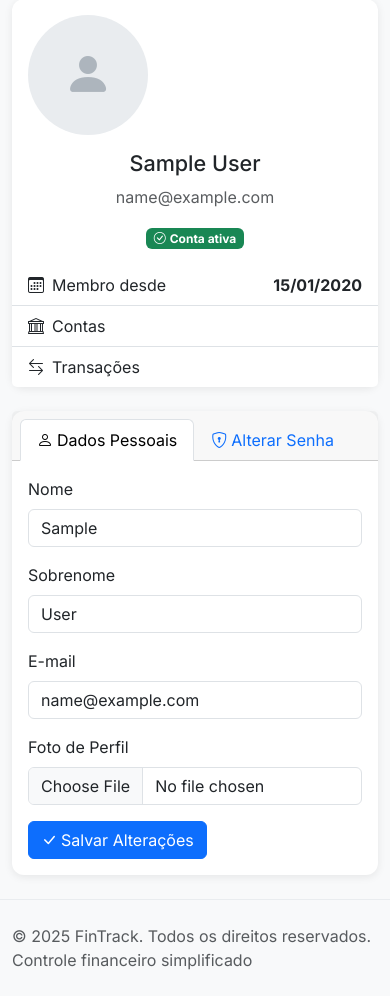
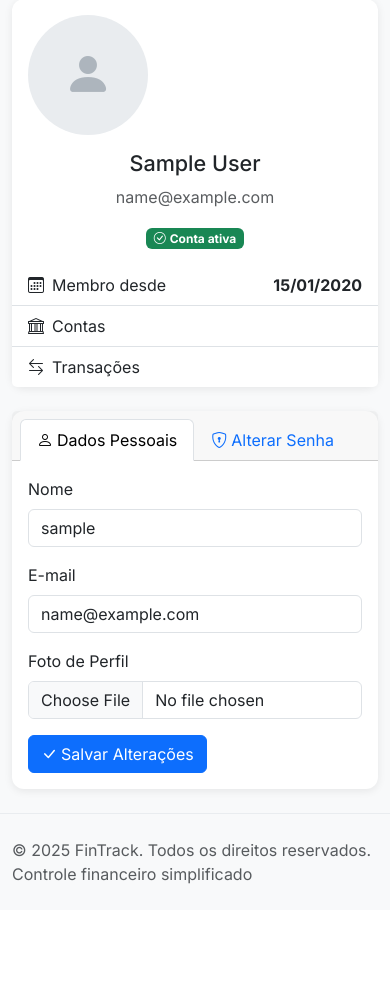
Before and after one commit to LucasOleques/fin-track, a Django app: page /user/profile/ in a window 390 px wide. Shown: the part 97-1093 px from the top of the page. After the commit the page ends 981 px from the top, so only its background shows below. Run offline with Django 5.2, Linux system fonts and the light colour scheme; a user stored in the database is signed in; tables that the repository leaves empty hold one stand-in row (values such as "Sample post").

Commit message:
fix: ajuste na view de user para login, alteracao de senha e template de user > profile.

```diff
--- a/fin_track_project/apps/user/views.py
+++ b/fin_track_project/apps/user/views.py
@@ -10,9 +10,7 @@ from django_filters.rest_framework import DjangoFilterBackend
 from django.shortcuts import render, redirect
 from django.contrib.auth.decorators import login_required
 from django.contrib.auth import login, logout, authenticate, update_session_auth_hash
-from django.contrib.auth.forms import AuthenticationForm, PasswordChangeForm
 from django.contrib import messages
-from django.http import HttpResponse
 
 from logs.audit_logger import registrar_log
 
@@ -46,47 +44,51 @@ class ClientViewSet(viewsets.GenericViewSet):
     def user_login_view(request):
         if request.method == 'POST':
             username_or_email = request.POST.get('username')
-            password = request.POST.get('password')
+            password_auth = request.POST.get('password')
 
-            user = None
-
-            if username_or_email and '@' in username_or_email:
-                user_email = Admin.objects.get(email=username_or_email)
-                try:
-                    user = authenticate(request, username=user_email.username, password=password)
-
+            try:
+                if username_or_email and '@' in username_or_email:
+                    user_email = Admin.objects.filter(email=username_or_email).first()
+                    if not user_email:
+                        messages.error(request, "Usuário ou senha inválidos.")
+                        return render(request, 'apps/user/login.html')
+                    user = authenticate(request, username=user_email.username, password=password_auth)
                     if user:
                         login(request, user)
+                        # registrar_log(username_or_email, "LOGIN_SUCCESS", "Login com e-mail realizado")
                         messages.success(request, "Login realizado.")
-
-                        registrar_log(user.username, "Login com e-mail", "Usuário fez login com e-mail.")
                         return redirect('dashboard')
                     else:
-                        messages.error(request, "Senha inválida.")
-                except Client.DoesNotExist:
-                    messages.error(request, "Credenciais inválidas."+ str(user) + " - " + str(username_or_email))
-                    pass
+                        # registrar_log(username_or_email, "LOGIN_FAIL", "Senha incorreta (email)")
+                        messages.error(request, "Usuário ou senha inválidos.")
+                        return render(request, 'apps/user/login.html')
 
-            elif username_or_email is not None:
-                user_username = Admin.objects.get(username=username_or_email)
-                try:
-                    user = authenticate(request, username=user_username.username, password=password)
-
+                else:
+                    user_username = Admin.objects.filter(username=username_or_email).first()
+                    if not user_username:
+                        # registrar_log(username_or_email, "LOGIN_FAIL", "Username não encontrado")
+                        messages.error(request, "Usuário ou senha inválidos.")
+                        return render(request, 'apps/user/login.html')
+                    # registrar_log(username_or_email, "LOGIN", "Username encontrado")
+                    user = authenticate(request, username=user_username.username, password=password_auth)
                     if user:
                         login(request, user)
+                        # registrar_log(username_or_email, "LOGIN_SUCCESS", "Login com username realizado")
                         messages.success(request, "Login realizado.")
-                        registrar_log(user.username, "Login com username", "Usuário fez login com username.")
                         return redirect('dashboard')
+                    else:
+                        # registrar_log(username_or_email, "LOGIN_FAIL", "Senha incorreta (username)")
+                        messages.error(request, "Usuário ou senha inválidos.")
+                        return render(request, 'apps/user/login.html')
 
-                except Client.DoesNotExist:
-                    messages.error(request, "Credenciais inválidas."+ str(user) + " - " + str(username_or_email))
-                    pass
+            except Exception as e:
+                registrar_log(
+                    username_or_email,
+                    "LOGIN_ERROR",
+                    f"Erro inesperado: {str(e)}"
+                )
+                messages.error(request, "Usuário ou senha inválidos.")
 
-            else:
-                messages.error(request, "Email ou User Credenciais inválidas. " + str(user) + " - " + str(username_or_email))
-                registrar_log(username_or_email, "Falha de Login", "Tentativa de login com credenciais inválidas.")
-
-            messages.error(request, "Algo inesperado. Entre em contato com o suporte do sistema. " + str(user) + " - " + str(username_or_email))
         return render(request, 'apps/user/login.html')
 
     @login_required
@@ -96,7 +98,7 @@ class ClientViewSet(viewsets.GenericViewSet):
             username = user.username if user.is_authenticated else "Anônimo"
             registrar_log(username, "Logout", "Usuário fez logout.")
         except Exception as e:
-            print(f"Erro ao registrar logout: {e}")
+            registrar_log(username, "Logout", f"Erro ao registrar logout: {e}")
         if logout(request):
             messages.success(request, "Logout realizado.")
         return redirect('user:login')
@@ -104,16 +106,31 @@ class ClientViewSet(viewsets.GenericViewSet):
     @login_required
     def user_password_change(request):
         if request.method == 'POST':
-            form = PasswordChangeForm(request.user, request.POST)
-            if form.is_valid():
-                user = form.save()
-                update_session_auth_hash(request, user)
-                messages.success(request, 'Sua senha foi alterada com sucesso!')
+            user = request.user
+
+            old_password = request.POST.get('old_password')
+            new_password = request.POST.get('new_password')
+            confirm = request.POST.get('confirm_new_password')
+
+            if not user.check_password(old_password):
+                messages.error(request, 'Senha atual incorreta!')
                 return redirect('user:profile')
-            else:
-                for field, error_list in form.errors.items():
-                    for error in error_list:
-                        messages.error(request, f"{error}")
+
+            if new_password != confirm:
+                messages.error(request, 'As senhas não conferem!')
+                return redirect('user:profile')
+
+            if len(new_password) < 8:
+                messages.error(request, 'A senha deve ter no mínimo 8 caracteres.')
+                return redirect('user:profile')
+
+            user.set_password(new_password)
+            user.save()
+
+            update_session_auth_hash(request, user)
+
+            messages.success(request, 'Senha alterada com sucesso!')
+            return redirect('user:profile')
 
         return redirect('user:profile')
 
--- a/fin_track_project/templates/apps/user/profile.html
+++ b/fin_track_project/templates/apps/user/profile.html
@@ -67,18 +67,12 @@
                             <form method="post" action="{% url 'user:profile_update' %}" enctype="multipart/form-data">
                                 {% csrf_token %}
 
-                                <div class="row">
-                                    <div class="col-md-6 mb-3">
-                                        <label for="first_name" class="form-label">Nome</label>
-                                        <input type="text" class="form-control" id="first_name"
-                                               name="first_name" value="{{ user.first_name }}">
+                                <div class="mb-3">
+                                        <label for="id_username" class="form-label">Nome</label>
+                                        <input type="text" class="form-control" id="id_username"
+                                        name="username"
+                                        value="{{ user.username }}">
                                     </div>
-                                    <div class="col-md-6 mb-3">
-                                        <label for="last_name" class="form-label">Sobrenome</label>
-                                        <input type="text" class="form-control" id="last_name"
-                                               name="last_name" value="{{ user.last_name }}">
-                                    </div>
-                                </div>
 
                                 <div class="mb-3">
                                     <label for="email" class="form-label">E-mail</label>
```
